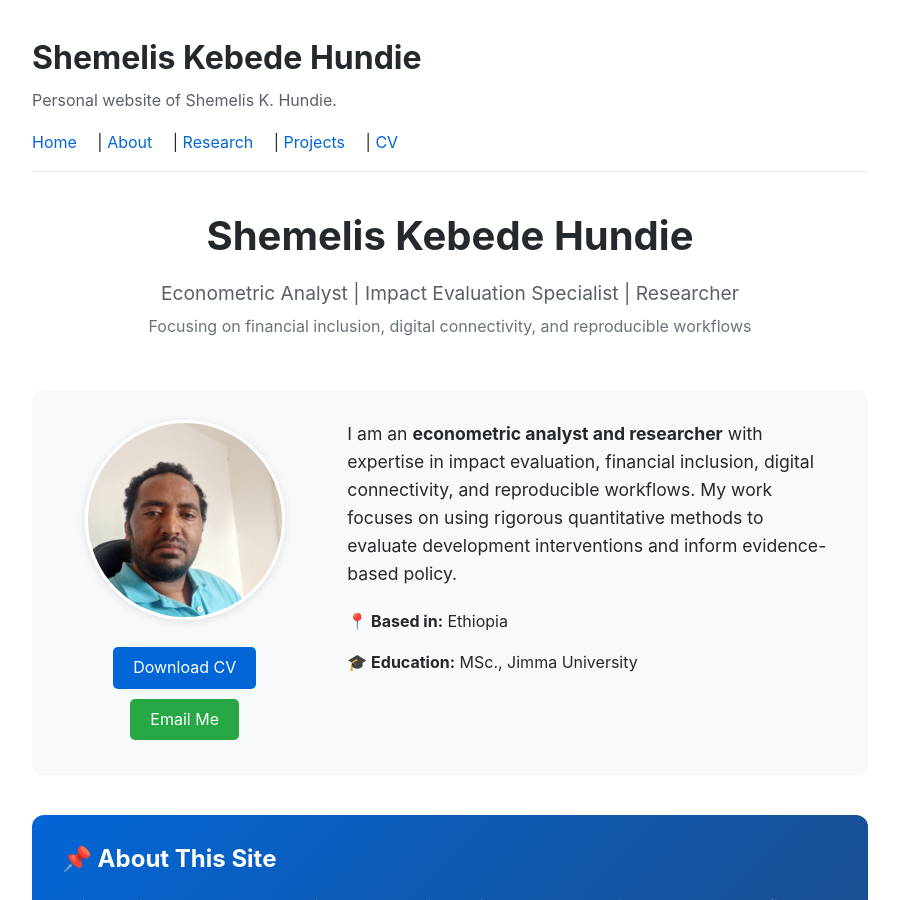
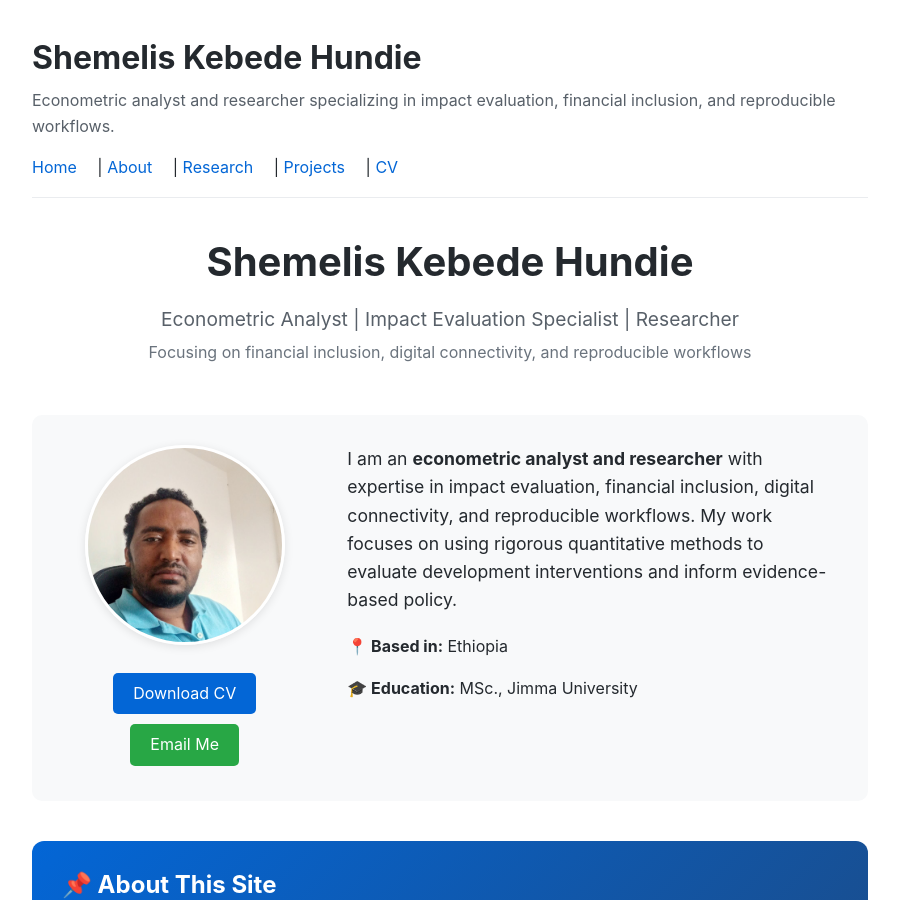
Before and after one commit to ShemelisKHundie/ShemelisKHundie.github.io, a Jekyll site: the page built from index.md, in a window 1280 px wide and 900 px high. Shown: the whole window, without its empty margins (190-1089 px from the left). Built offline with Jekyll 4.4.1, drawn with Linux system fonts in a browser that asks for light colours.

Commit message:
Update _config.yml

```diff
--- a/_config.yml
+++ b/_config.yml
@@ -1,7 +1,17 @@
 theme: jekyll-theme-minimal
+
 title: "Shemelis Kebede Hundie"
-description: "Personal website of Shemelis K. Hundie."
+description: "Econometric analyst and researcher specializing in impact evaluation, financial inclusion, and reproducible workflows."
 
+# Enable sitemap generation (critical for Google indexing)
+plugins:
+  - jekyll-sitemap
+
+# Optional but recommended: set your site URL
+url: "https://shemeliskhundie.github.io"
+baseurl: ""   # keep empty for user.github.io sites
+
+# Navigation
 navigation:
   - title: "Home"
     url: /
```
